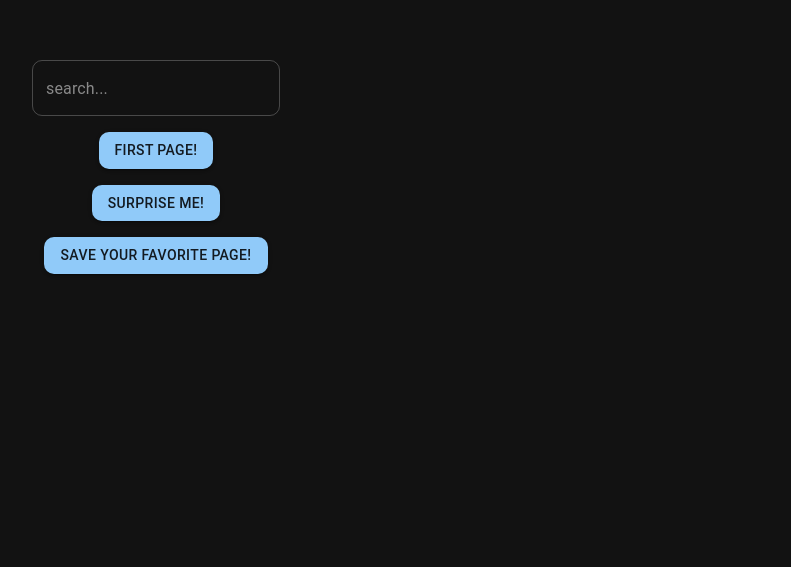
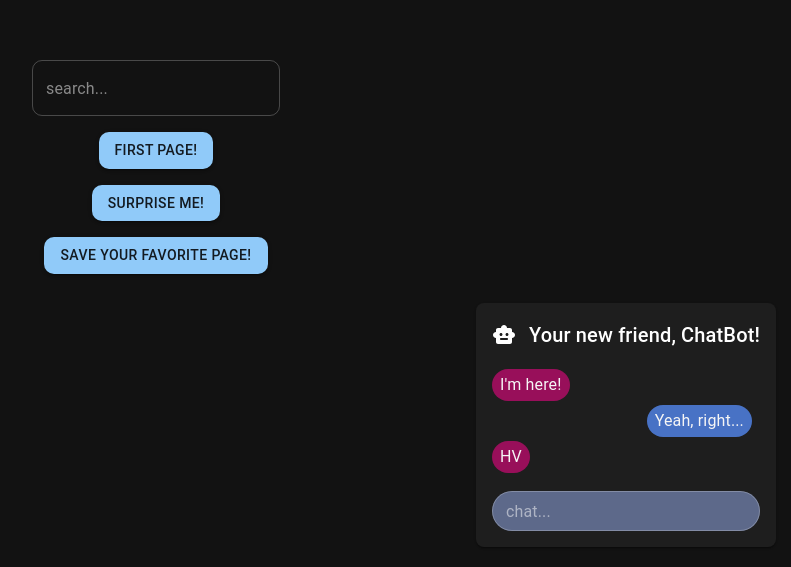
Before and after one commit to JonesTPG/fazer-app, a Next.js app: page / in a window 1280 px wide. Shown: the part 233-800 px from the top of the page, without its empty margins (484-1275 px from the left). Built offline with nearby package versions, Linux system fonts and the light colour scheme.

Commit message:
feat: chatbot ux

```diff
--- a/pages/api/todos/delete.ts
+++ /dev/null
@@ -1,15 +0,0 @@
-import { deleteTodos } from "@lib/todos";
-import { NextApiRequest, NextApiResponse } from "next";
-import requestIp from "request-ip";
-
-export default async (req: NextApiRequest, res: NextApiResponse) => {
-  const clientIp = requestIp.getClientIp(req);
-  const { todos } = JSON.parse(req.body);
-  if (!clientIp || !todos) {
-    res.status(400).end();
-  }
-
-  const data = await deleteTodos(clientIp as string, todos);
-
-  res.status(200).json({ data });
-};
--- a/pages/api/todos/read.ts
+++ b/pages/api/todos/read.ts
@@ -9,9 +9,9 @@ export default async (req: NextApiRequest, res: NextApiResponse) => {
     return;
   }
 
-  const data = (await readTodos(clientIp as string)) || [];
+  const data = await readTodos(clientIp as string);
 
   res.status(200).json({
-    data: data[0] || null,
+    data,
   });
 };
--- a/pages/index.tsx
+++ b/pages/index.tsx
@@ -1,3 +1,4 @@
+import ChatBot from "@components/ChatBot";
 import SearchForm from "@components/SearchForm";
 import TextTvPageForm from "@components/TextTvPageForm";
 import { Button, Stack } from "@mui/material";
@@ -24,6 +25,7 @@ export const Home: FC<{ textTvPageId: string }> = ({ textTvPageId }) => {
         </Button>
       </Link>
       <TextTvPageForm />
+      <ChatBot />
     </Stack>
   );
 };
--- /dev/null
+++ b/src/components/ChatBot.tsx
@@ -0,0 +1,89 @@
+import ArrowForwardRoundedIcon from "@mui/icons-material/ArrowForwardRounded";
+import SmartToyRoundedIcon from "@mui/icons-material/SmartToyRounded";
+import { Box, IconButton, OutlinedInput, Paper, Stack, Typography } from "@mui/material";
+import React, { useEffect, useRef, useState } from "react";
+
+type ChatBotMessage = {
+  msg: string;
+  sentByBot: boolean;
+};
+
+const ChatBot = () => {
+  const [messages, setMessages] = useState<ChatBotMessage[]>([
+    { msg: "I'm here!", sentByBot: true },
+    { msg: "Yeah, right...", sentByBot: false },
+    { msg: "HV", sentByBot: true },
+  ]);
+  const [chatMessage, setChatMessage] = useState<string>("");
+
+  const messagesEndRef = useRef(null);
+  const scrollToBottom = () => {
+    // @ts-ignore
+    messagesEndRef.current?.scrollIntoView({ behavior: "smooth" });
+  };
+
+  useEffect(() => {
+    scrollToBottom();
+  }, [messages]);
+
+  const handleSend = () => {
+    setMessages((old) => [...old, { sentByBot: false, msg: chatMessage }]);
+    setChatMessage("");
+    setTimeout(() => {
+      setMessages((old) => [...old, { sentByBot: true, msg: "💩" }]);
+    }, 2000);
+  };
+
+  return (
+    <Paper sx={{ position: "absolute", right: 20, bottom: 20, borderRadius: 2, p: 2, width: 300 }}>
+      <Stack spacing={2}>
+        <Stack direction="row" sx={{ justifyContent: "space-between", alignItems: "center" }}>
+          <SmartToyRoundedIcon />
+          <Typography variant="h6">Your new friend, ChatBot!</Typography>
+        </Stack>
+        <Stack sx={{ overflow: "auto", maxHeight: 350, pr: 1 }}>
+          {messages.map(({ msg, sentByBot }, i) => (
+            <Box
+              key={i}
+              sx={{
+                alignSelf: sentByBot ? "start" : "end",
+                backgroundColor: sentByBot ? "#980F5A" : "#4872c5",
+                borderRadius: 4,
+                maxWidth: 225,
+                overflowWrap: "break-word",
+                my: 0.25,
+                px: 1,
+                py: 0.5,
+              }}
+            >
+              <Typography color="whitesmoke">{msg}</Typography>
+            </Box>
+          ))}
+          <div ref={messagesEndRef} />
+        </Stack>
+
+        <OutlinedInput
+          placeholder="chat..."
+          value={chatMessage}
+          onChange={(e) => setChatMessage(e.target.value)}
+          onKeyPress={(e) => {
+            if (e.key === "Enter" && !!chatMessage) {
+              handleSend();
+            }
+          }}
+          sx={{ borderRadius: 10, backgroundColor: "#5d698a" }}
+          size="small"
+          endAdornment={
+            !!chatMessage && (
+              <IconButton onClick={() => handleSend()}>
+                <ArrowForwardRoundedIcon />
+              </IconButton>
+            )
+          }
+        />
+      </Stack>
+    </Paper>
+  );
+};
+
+export default ChatBot;
--- a/src/lib/todos.ts
+++ b/src/lib/todos.ts
@@ -30,12 +30,14 @@ export interface UserTodoData {
   todos?: TodoType[];
 }
 
-export async function readTodos(ip: string): Promise<TodoModel[] | null> {
+export async function readTodos(ip: string): Promise<TodoModel | null> {
   await connect();
   const repository = new Repository(todoSchema, client);
   const res = await repository.search().where("ipAddress").eq(ip).return.all();
 
-  return res.map((item) => item.toJSON() as TodoModel) || [];
+  const data = res[0];
+
+  return !!data ? (data.toJSON() as TodoModel) : null;
 }
 
 export async function createTodos(ip: string, username: string): Promise<string | null> {
@@ -55,6 +57,7 @@ export async function createTodos(ip: string, username: string): Promise<string
     username,
     todos: [],
   });
+  console.log("created profile: ", { profile });
   const id = await repository.save(profile);
 
   return id || null;
@@ -73,7 +76,14 @@ export async function updateTodos(ip: string, todos: TodoType[]): Promise<string
   }
   const data = matches[0];
 
-  const id = await repository.save({ ...data, todos } as unknown as TodoSchema);
+  const newData = {
+    ...data,
+    entityData: { ...data.entityData, todos },
+  } as unknown as TodoSchema;
+
+  console.log("found data: ", { data }, "new data: ", { newData });
+
+  const id = await repository.save(newData as unknown as TodoSchema);
 
   return id || null;
 }
```
Also changed, not shown: src/components/Todos.tsx (+54 -5 lines).
